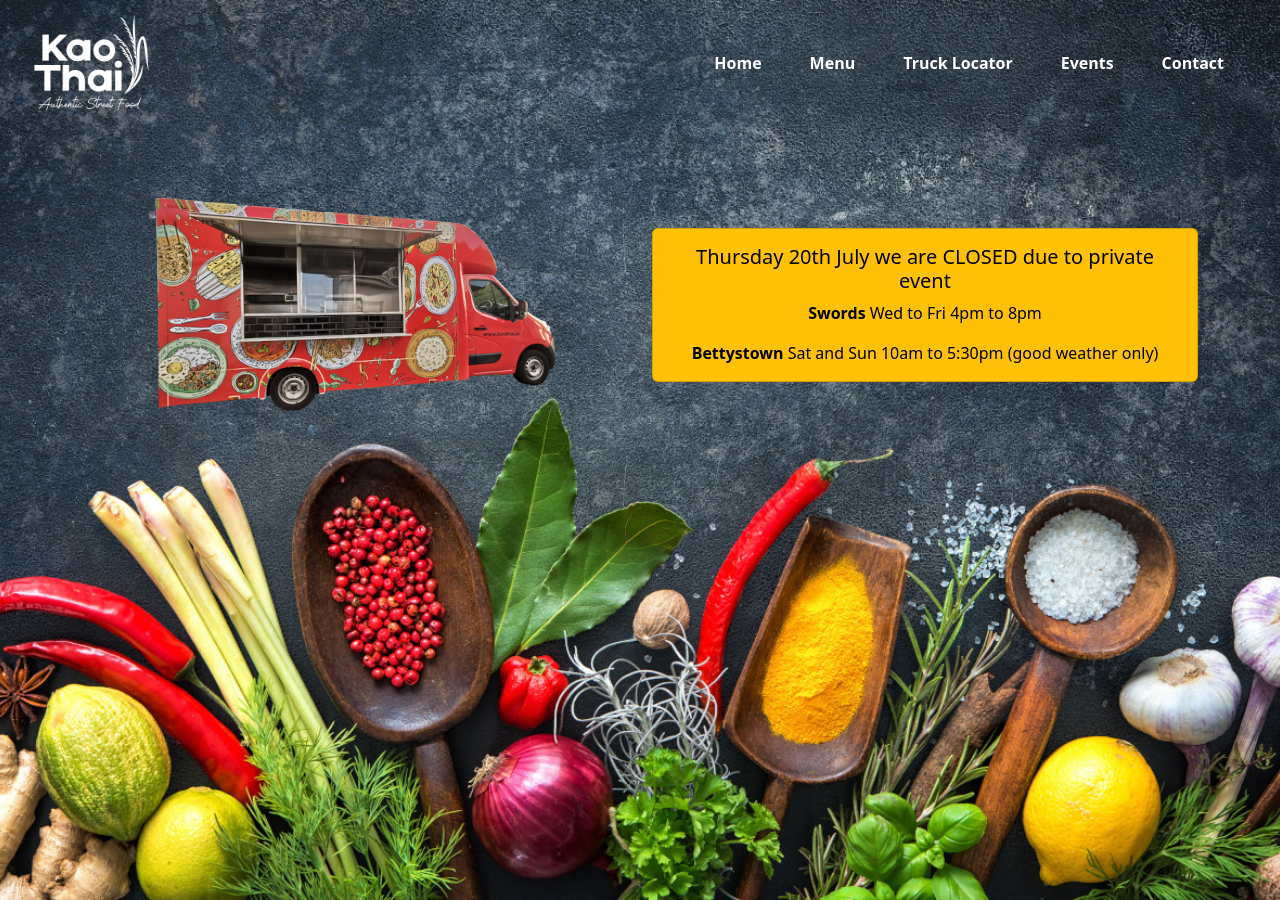
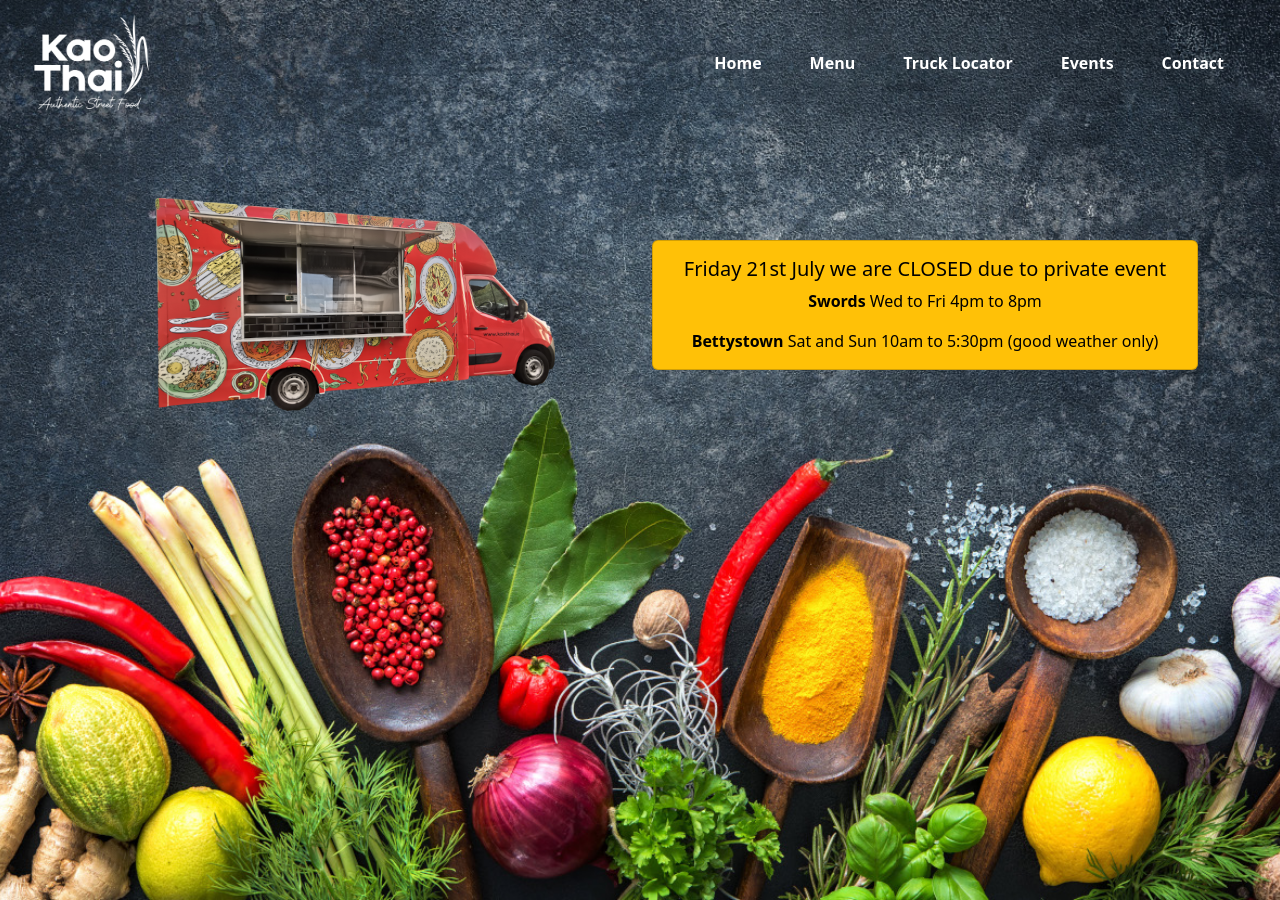
Before and after one commit to maxymo/kaothai-web, a Jekyll site: the page built from index.html, in a window 1280 px wide and 900 px high. Built offline with Jekyll 4.4.1, drawn with Linux system fonts in a browser that asks for light colours; comment, search, counter and statistics services are not loaded.

Commit message:
Update index.html

```diff
--- a/index.html
+++ b/index.html
@@ -1,7 +1,7 @@
 ---
 layout: default
 title: Kao Thai Food Truck Ireland - Authentic Street Food
-openHoursTitle: "Thursday 20th July we are CLOSED due to private event"
+openHoursTitle: "Friday 21st July we are CLOSED due to private event"
 openHoursSwrods: "Wed to Fri 4pm to 8pm"
 openHoursBettystown: "Sat and Sun 10am to 5:30pm (good weather only)"
 ---
```
